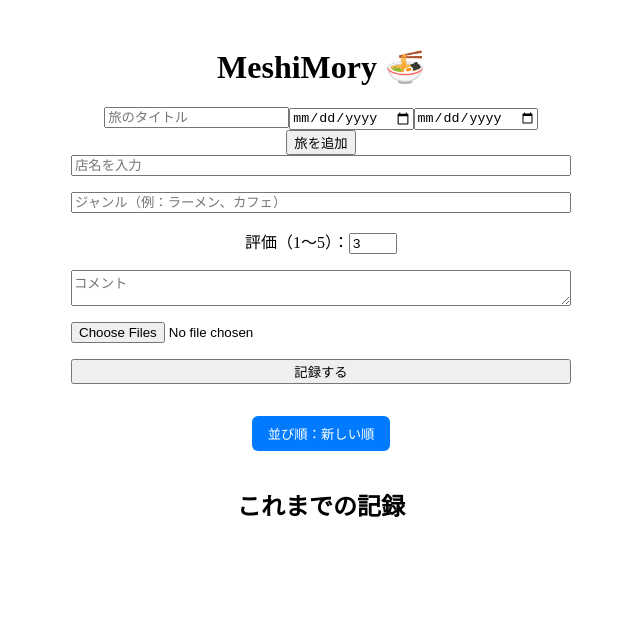
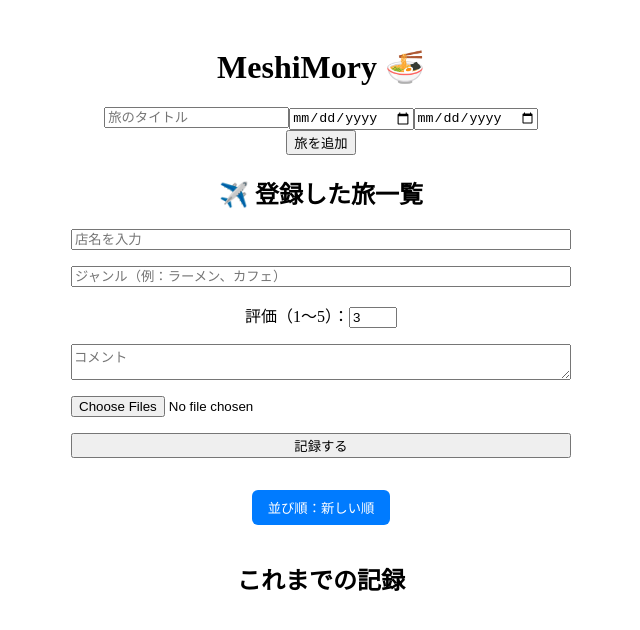
Before and after one commit to Kazuki95-hub/meshimory, a React (Vite) app in the folder apps/web/: page / in a window 1280 px wide. Shown: the top 630 px of the page, without its empty margins (319-959 px from the left). Built offline with nearby package versions, Linux system fonts and the light colour scheme.

Commit message:
一覧に旅が表示されるように変更した

```diff
--- a/apps/web/src/App.tsx
+++ b/apps/web/src/App.tsx
@@ -2,6 +2,7 @@ import { existsSync } from 'fs';
 import { useEffect, useRef, useState } from 'react';
 import { Trip } from "./types/types";
 import AddTripForm from './components/TripForm';
+import TripList from './components/TripList';
 
 export default function App() {
     const [shopName, setShopName] = useState('');
@@ -70,6 +71,7 @@ export default function App() {
         <main style={{ maxWidth: "500px", margin: "3rem auto", textAlign: "center" }}>
             <h1>MeshiMory 🍜</h1>
             <AddTripForm onAddTrip={handleAddTrip} />
+            <TripList trips={trips} />
             <form onSubmit={handleSubmit} style={{ display: "flex", flexDirection: "column", gap: "1rem" }}>
                 <input
                     type="text"
```
